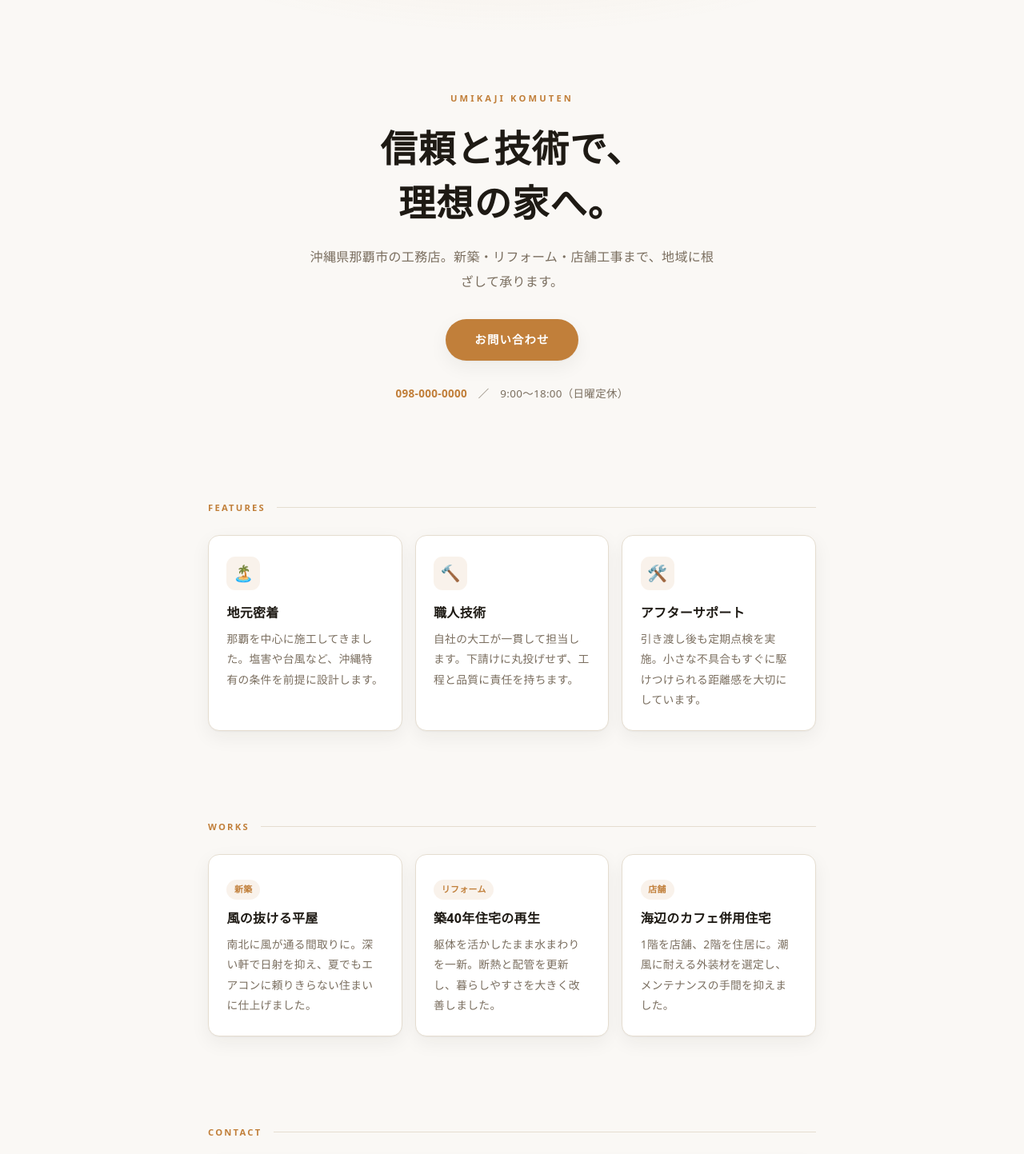
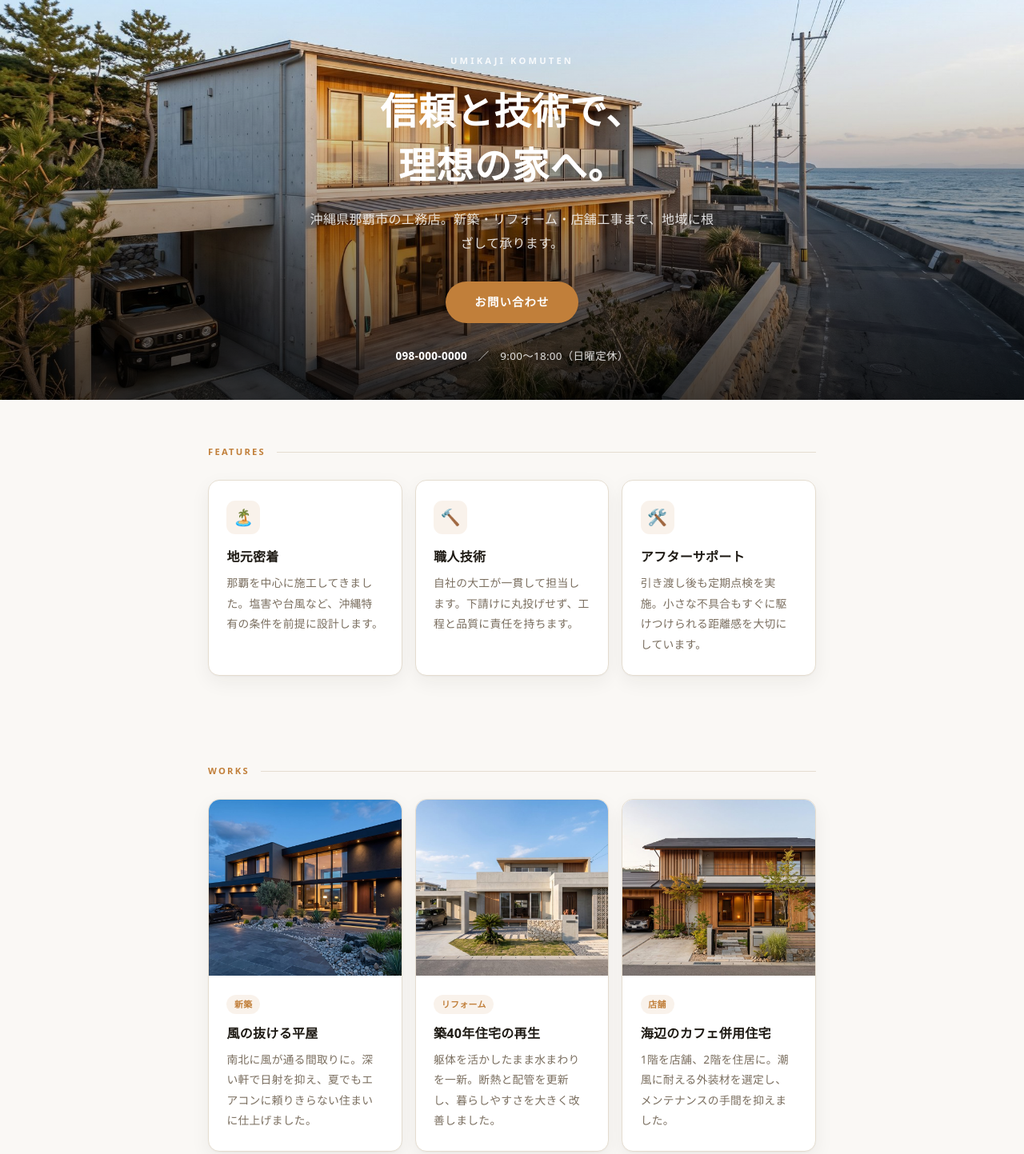
Before and after one commit to hyag/umikaji, a plain HTML site: page index.html in a window 1280 px wide. Shown: the top 1443 px of the page at 80% size. Drawn offline with Linux system fonts and the light colour scheme.

Commit message:
add hero and case images
Co-Authored-By: Claude Opus 5.5 <noreply@anthropic.com>

```diff
--- a/index.html
+++ b/index.html
@@ -144,6 +144,43 @@ a { color: var(--accent); }
 }
 .hero-meta a { text-decoration: none; font-weight: 700; }
 
+/* 全幅の画像ヒーロー（.wrap の外に置く） */
+.hero-image {
+  position: relative;
+  z-index: 1;
+  height: clamp(380px, 52vw, 500px);
+  padding: 0;
+  display: flex;
+  align-items: flex-end;
+  justify-content: center;
+  overflow: hidden;
+}
+.hero-image img {
+  position: absolute;
+  inset: 0;
+  width: 100%;
+  height: 100%;
+  object-fit: cover;
+  object-position: center 40%;
+}
+.hero-image::after {
+  content: "";
+  position: absolute;
+  inset: 0;
+  background: linear-gradient(to top, rgba(0,0,0,0.75) 0%, rgba(0,0,0,0.2) 60%, transparent 100%);
+}
+.hero-image .hero-content {
+  position: relative;
+  z-index: 1;
+  width: min(100% - 2.5rem, var(--maxw));
+  padding-bottom: clamp(1.6rem, 5vw, 2.6rem);
+  color: #fff;
+}
+.hero-image .eyebrow,
+.hero-image .lead,
+.hero-image .hero-meta { color: rgba(255,255,255,.85); }
+.hero-image .hero-meta a { color: #fff; }
+
 /* ============================================================
    Sections
    ============================================================ */
@@ -210,6 +247,16 @@ section { padding-block: clamp(2.2rem, 7vw, 3.4rem); }
   font-size: .86rem;
   line-height: 1.85;
   color: var(--text-muted);
+}
+
+/* 施工事例の写真：カードの padding を打ち消して上端いっぱいに広げる */
+.card-img {
+  display: block;
+  width: calc(100% + 2.8rem);
+  height: 220px;
+  margin: -1.6rem -1.4rem 1.2rem;
+  object-fit: cover;
+  border-radius: var(--radius) var(--radius) 0 0;
 }
 
 .card .tag {
@@ -362,10 +409,10 @@ footer p + p { margin-top: .4rem; }
 </head>
 
 <body>
-<div class="wrap">
-
-  <!-- ============ HERO ============ -->
-  <header class="hero">
+<!-- ============ HERO ============ -->
+<header class="hero hero-image">
+  <img src="images/hero.jpg" alt="" width="2000" height="800" fetchpriority="high">
+  <div class="hero-content">
     <p class="eyebrow">Umikaji Komuten</p>
     <h1>信頼と技術で、<br>理想の家へ。</h1>
     <p class="lead">沖縄県那覇市の工務店。新築・リフォーム・店舗工事まで、地域に根ざして承ります。</p>
@@ -373,7 +420,10 @@ footer p + p { margin-top: .4rem; }
     <p class="hero-meta">
       <a href="tel:098-000-0000">098-000-0000</a>　／　9:00〜18:00（日曜定休）
     </p>
-  </header>
+  </div>
+</header>
+
+<div class="wrap">
 
   <main>
     <!-- ============ 特徴 ============ -->
@@ -403,16 +453,19 @@ footer p + p { margin-top: .4rem; }
       <h2 class="label" id="works-label">Works</h2>
       <div class="grid">
         <article class="card reveal">
+          <img class="card-img" src="images/case1.jpg" alt="施工事例：風の抜ける平屋" width="1200" height="800" loading="lazy">
           <span class="tag">新築</span>
           <h3>風の抜ける平屋</h3>
           <p>南北に風が通る間取りに。深い軒で日射を抑え、夏でもエアコンに頼りきらない住まいに仕上げました。</p>
         </article>
         <article class="card reveal">
+          <img class="card-img" src="images/case2.jpg" alt="施工事例：築40年住宅の再生" width="1200" height="800" loading="lazy">
           <span class="tag">リフォーム</span>
           <h3>築40年住宅の再生</h3>
           <p>躯体を活かしたまま水まわりを一新。断熱と配管を更新し、暮らしやすさを大きく改善しました。</p>
         </article>
         <article class="card reveal">
+          <img class="card-img" src="images/case3.jpg" alt="施工事例：海辺のカフェ併用住宅" width="1200" height="800" loading="lazy">
           <span class="tag">店舗</span>
           <h3>海辺のカフェ併用住宅</h3>
           <p>1階を店舗、2階を住居に。潮風に耐える外装材を選定し、メンテナンスの手間を抑えました。</p>
```
Also changed, not shown: images/case1.jpg (added), images/case2.jpg (added), images/case3.jpg (added), images/hero.jpg (added), 1 other file.
